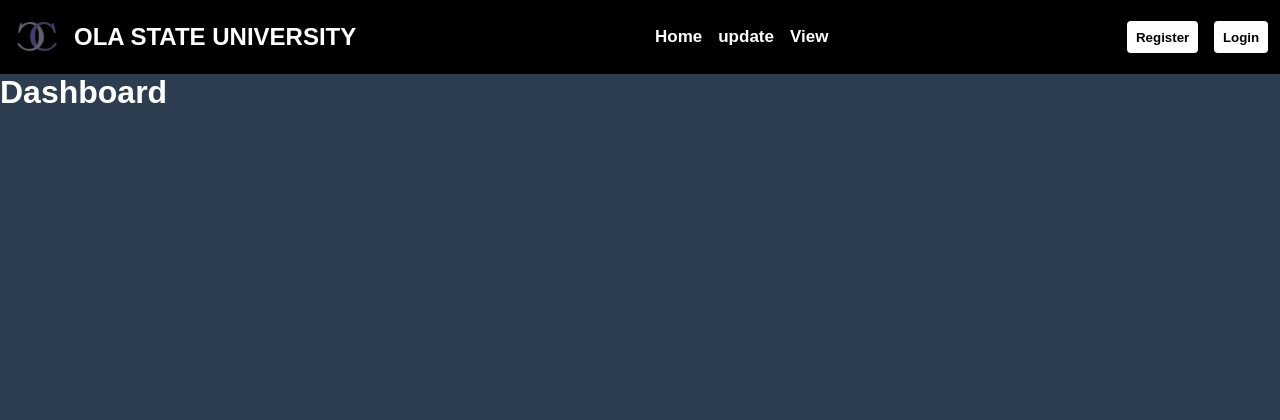
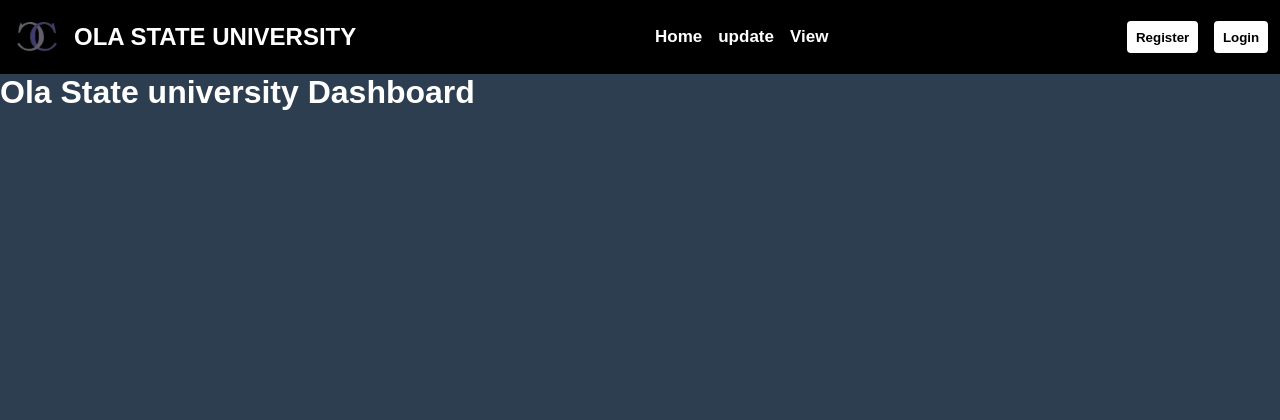
Before and after one commit to freakishcode/PHP-CRUD-PROJECT, a PHP site: page / in a window 1280 px wide. Shown: the top 420 px of the page. Run offline with PHP 8.4, Linux system fonts and the light colour scheme.

Commit message:
minor changes to html file

```diff
--- a/index.php
+++ b/index.php
@@ -40,9 +40,9 @@
     </nav>
 
 
-    <main>
-      <h1>Dashboard</h1>
-    </main>
+    <header>
+      <h1>Ola State university Dashboard</h1>
+    </header>
 
     <footer>
       <!-- website logo -->
```
